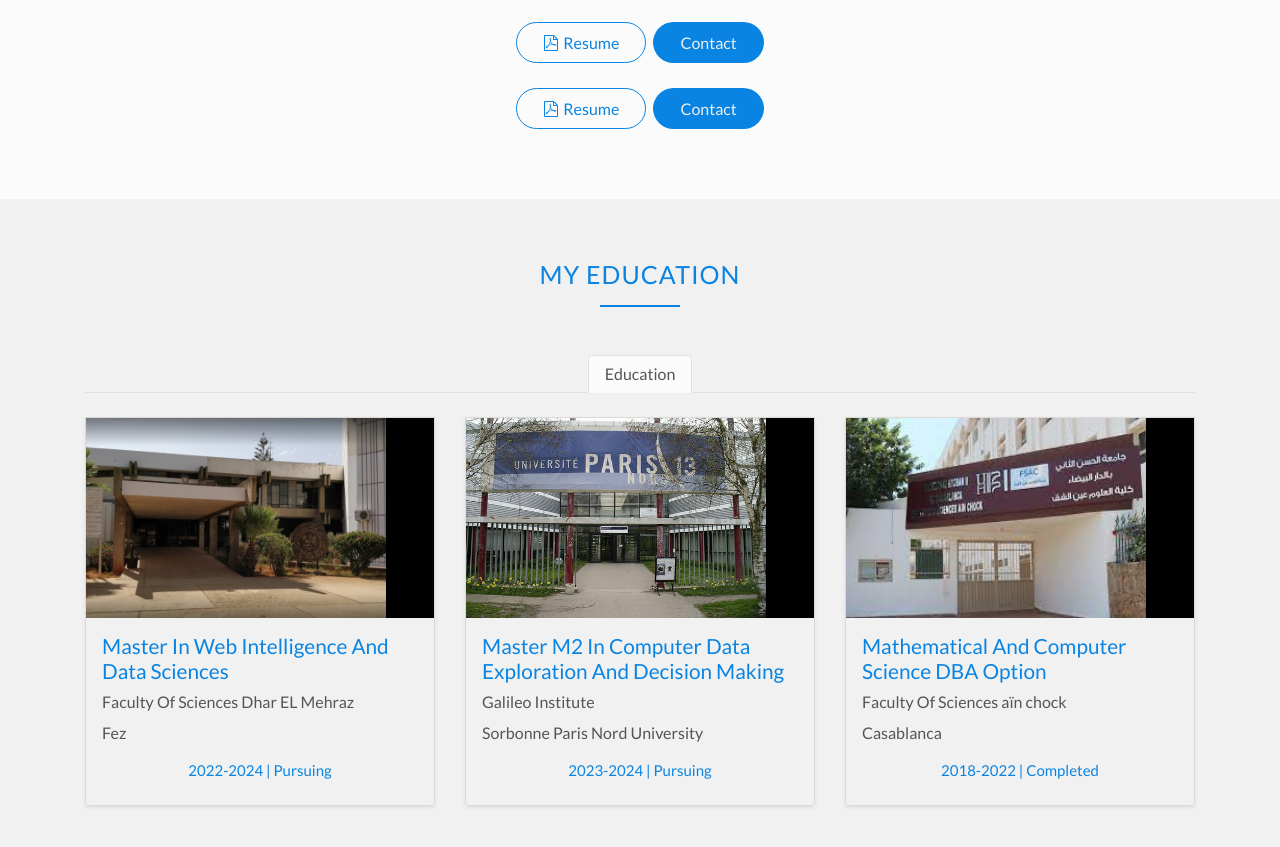
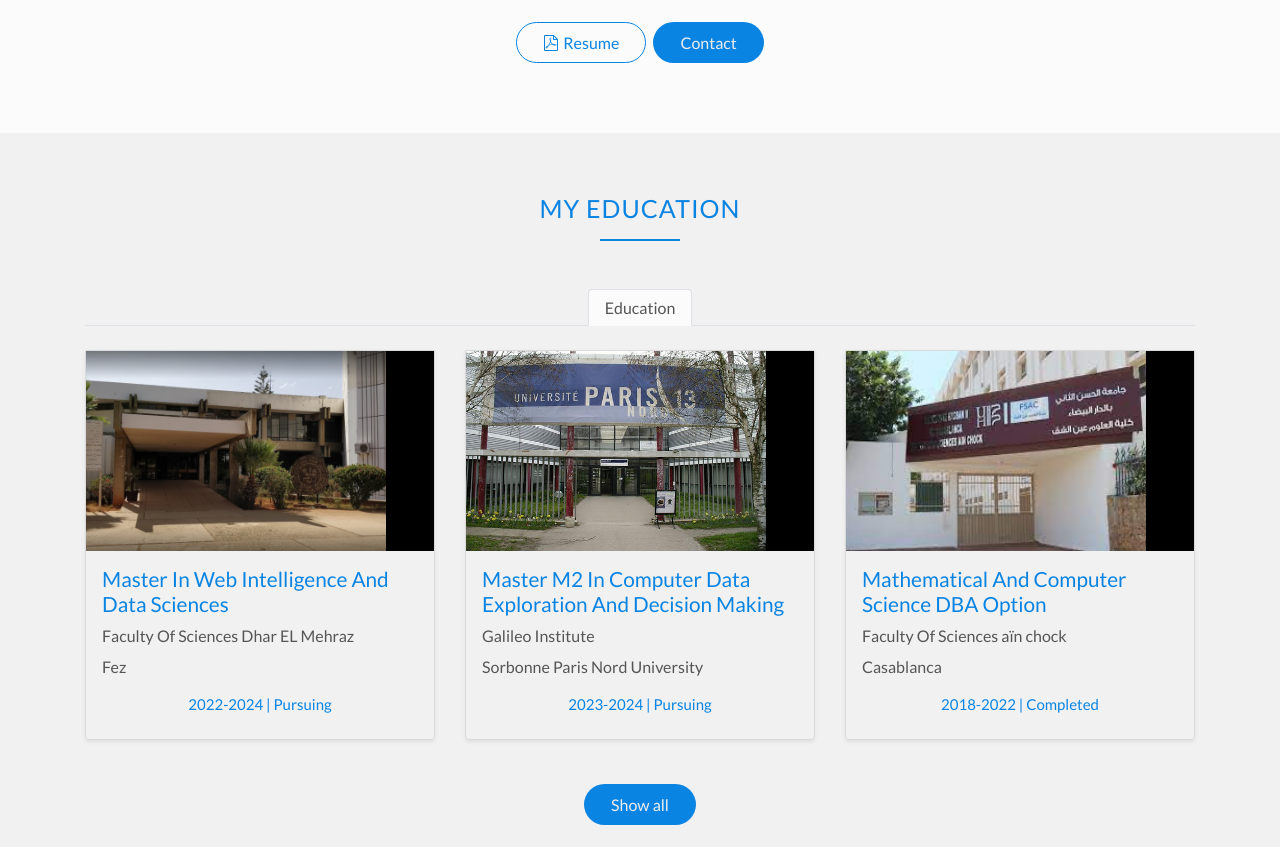
Before and after one commit to AbdellatifAt/portfolio, a website: page index.html in a window 1280 px wide. Shown: the part 1165-2012 px from the top of the page. Drawn offline with Linux system fonts and the light colour scheme.

Commit message:
deploye cv

```diff
--- a/index.html
+++ b/index.html
@@ -122,15 +122,6 @@
                 </div>
 
 
-                <div class="about__cta-box text-center">
-                    <a href="https://drive.google.com/file/d/1a-7TwQAVXNZpl8SDr8Sl4sSuO3ylWwkZ/view?usp=sharing" class="btn btn--ghost">
-                        <svg class="icon btn__icon-left">
-                            <use xlink:href="./img/SVG/symbol-defs.svg#icon-file-pdf"></use>
-                        </svg>
-                        Resume
-                    </a>
-                    <a href="#contact" class="btn btn--full">Contact</a>
-                </div>
             </div>
         </section>
 
```
